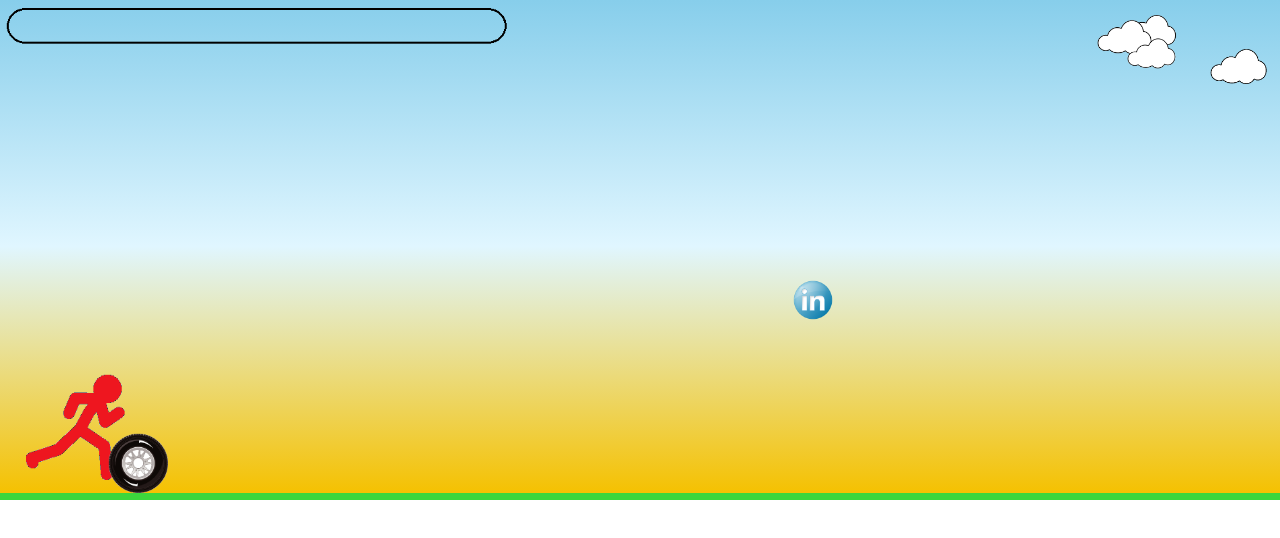
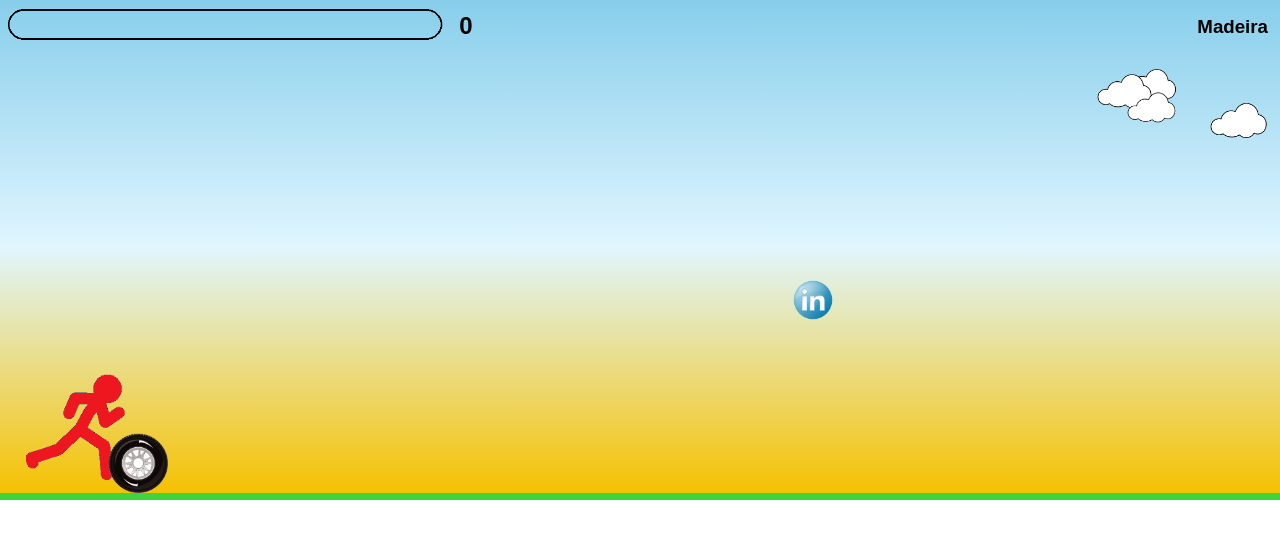
Before and after one commit to fabriciojaime/game_in, a plain HTML site: page index.html in a window 1280 px wide. Drawn offline with Linux system fonts and the light colour scheme.

Commit message:
Count Coins Bar

```diff
--- a/index.html
+++ b/index.html
@@ -12,7 +12,13 @@
 </head>
 <body>
     <div class="game-board">
-        <img class="progress" src="./static/img/progress/00.png" alt="">
+        <table class="group01">
+            <tr>
+                <td class="td01"><img class="progress" src="./static/img/progress/00.png" alt=""></td>
+                <td class="td02"><h2 class="numberCoins">0</h2></td>
+                <td class="td03"><h3>Madeira</h3></td>
+            </tr>
+        </table>
         <img class="clouds" src="./static/img/clouds.png" alt="">
         <img class="player" src="./static/img/player.gif" alt="">
         <img class="wheel" src="./static/img/wheel.gif" alt="">
--- a/static/JS/script.js
+++ b/static/JS/script.js
@@ -2,35 +2,18 @@ const player = document.querySelector('.player');
 const wheel = document.querySelector('.wheel');
 const clouds = document.querySelector('.clouds')
 const coin = document.querySelector('.coin')
-//const block = document.querySelector('.block')
 const progress = document.querySelector('.progress')
+const numberCoins = document.querySelector('.numberCoins')
 
-var countWheel = 0; //CONTADOR DE PULOS SOBRE RODAS - OK
 var countCoin = 0
 var countProgress = 0
-
-
 
 const jump = () => {
 
     player.classList.add('jump');
 
-    // var wheelPosition = wheel.offsetLeft;
-    // var blockPosition = block.offsetLeft;
-
     setTimeout(() => {
         player.classList.remove('jump');
-
-        // if (wheelPosition < 200 || wheelPosition > 850){
-        //     //console.log(wheelPosition)
-        //     countWheel += 1;
-        //     //console.log('WHEEL: ' + countWheel)
-        // }
-        // if (wheelPosition <= blockPosition){
-        //     countWheel += 1
-        //     block.style.display = 'none'
-        //     console.log('WHEEL: ' + countWheel)
-        // }
 
     }, 500)
 }
@@ -53,6 +36,7 @@ const loop = setInterval(() =>{
             coin.style.display = 'none';
             changeCoinStyle()
             changeProgress()
+            numberCoins.innerHTML = countCoin
             console.log('COIN: '+ countCoin)
             if (countProgress % 10 == 0){
                 countProgress = 0
--- a/static/css/style.css
+++ b/static/css/style.css
@@ -49,15 +49,44 @@
     height: 20%;
     position: absolute;
     animation: clouds-animation 20s infinite linear;
-    z-index: 1;
+}
+
+.group01{
+    padding: 0;
+    margin: 0;
+    width: 100%;
+}
+
+.td01{
+    width: 35%;
+    text-align: left;
+}
+
+.td02{
+    width: 10%;
+    text-align: left;
+}
+
+.td03{
+    font-family: Arial, Helvetica, sans-serif;
+    color: black;
+    padding-right: 10px;
+    text-align: right;
 }
 
 .progress{
-    z-index: 2;
-    position: absolute;
-    width: 40%;
+    width: 100%;
 }
 
+.numberCoins{
+    width: 20%;
+    font-family: Arial, Helvetica, sans-serif;
+    color: black;
+    text-align: left;
+    margin-bottom: 3px;
+    margin-left: 10px;
+
+}
 
 /* .block{
     background-color: #f5c001;
```
